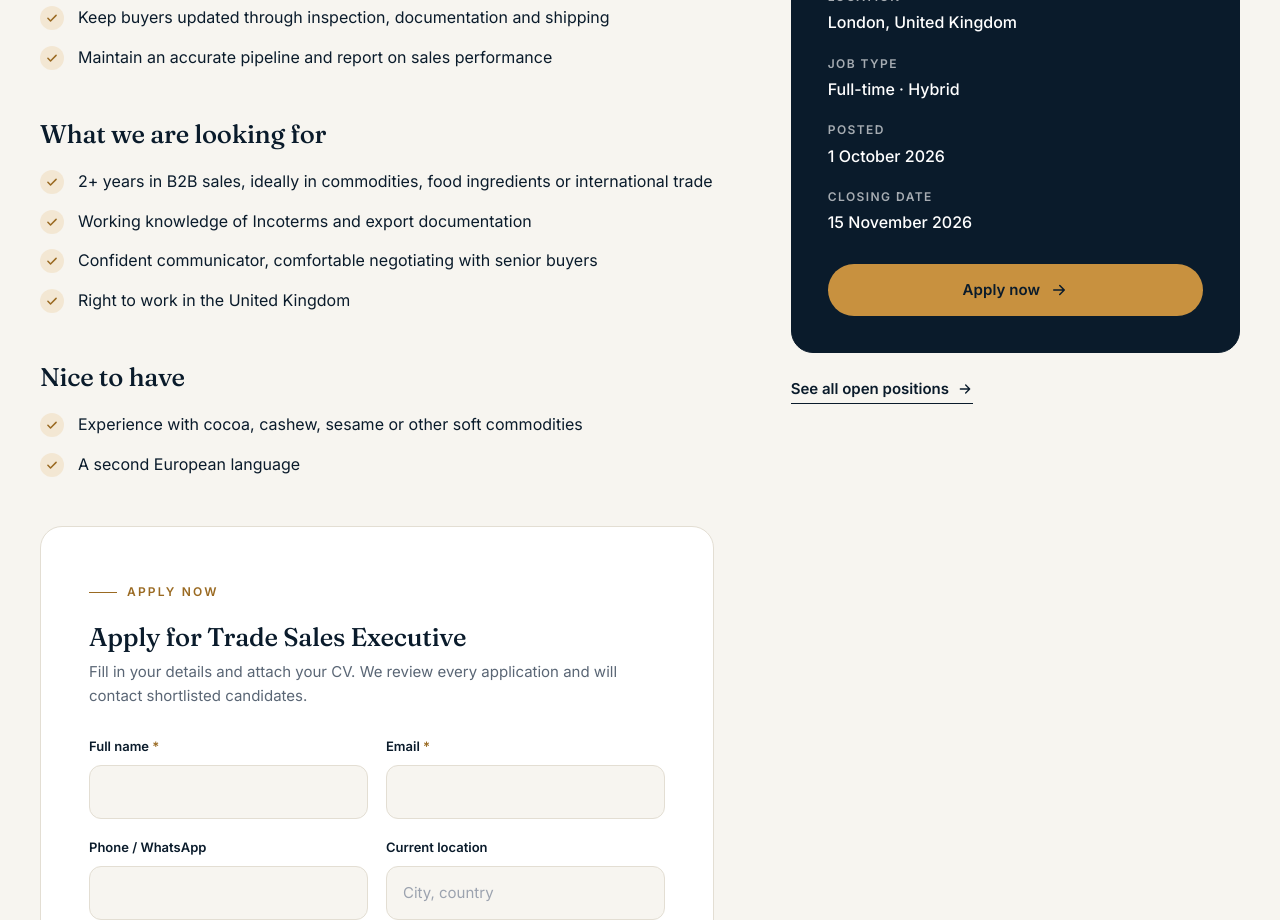
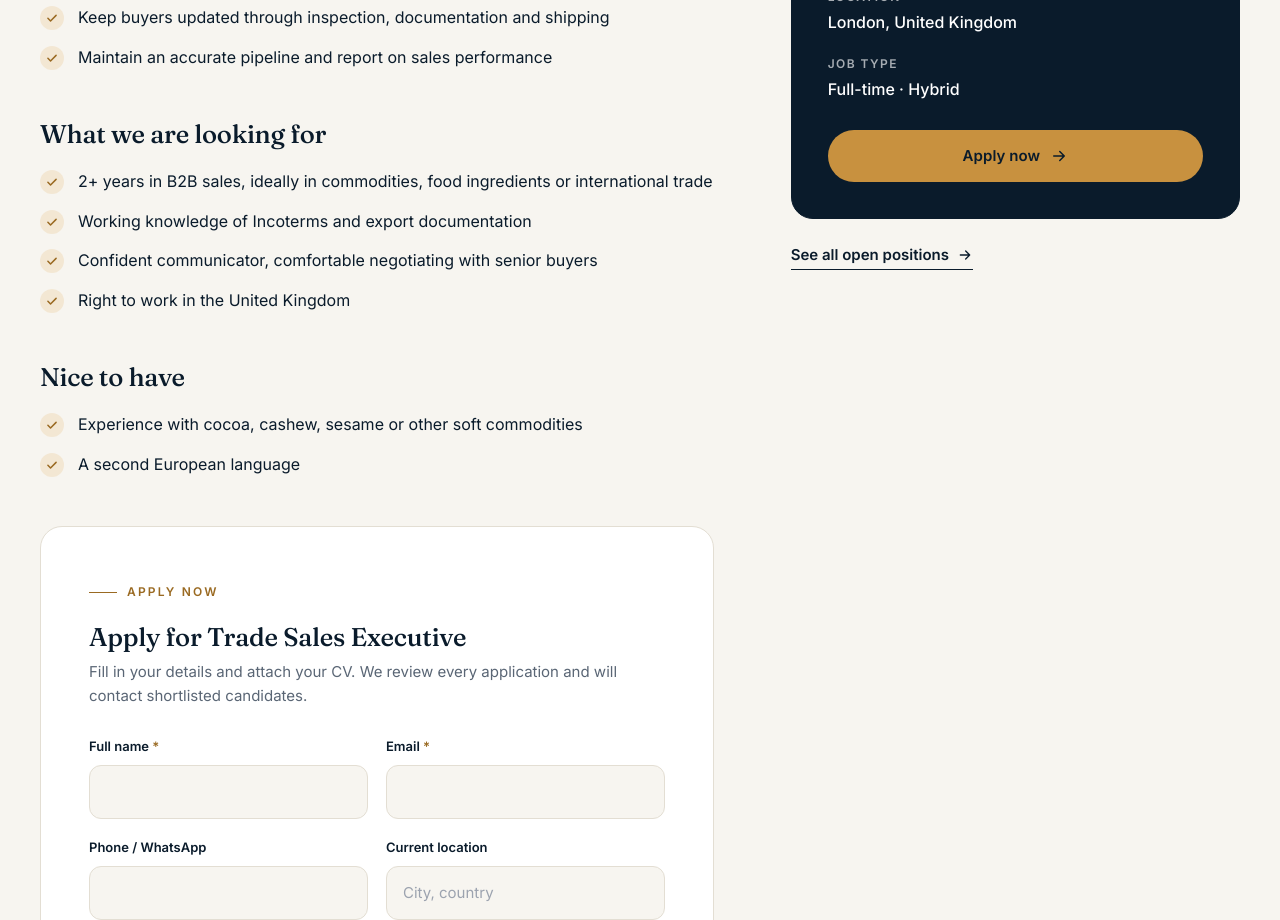
Before and after one commit to tekflux/tal-storefront, a Next.js app: page /careers/trade-sales-executive-london in a window 1280 px wide. Shown: the part 980-1900 px from the top of the page. Built offline with nearby package versions, Linux system fonts and the light colour scheme.

Commit message:
Initial commit

```diff
--- a/app/(site)/careers/[slug]/page.tsx
+++ b/app/(site)/careers/[slug]/page.tsx
@@ -24,9 +24,6 @@ export async function generateMetadata({ params }: { params: Promise<Params> }):
     alternates: { canonical: `/careers/${job.slug}` },
   }
 }
-
-const formatDate = (iso: string) =>
-  new Date(`${iso}T00:00:00Z`).toLocaleDateString('en-GB', { day: 'numeric', month: 'long', year: 'numeric', timeZone: 'UTC' })
 
 export default async function JobPage({ params }: { params: Promise<Params> }) {
   const job = getJob((await params).slug)
@@ -64,8 +61,6 @@ export default async function JobPage({ params }: { params: Promise<Params> }) {
     { label: 'Department', value: job.department },
     { label: 'Location', value: job.location },
     { label: 'Job type', value: `${job.type} · ${job.workplace}` },
-    { label: 'Posted', value: formatDate(job.posted) },
-    ...(job.closes ? [{ label: 'Closing date', value: formatDate(job.closes) }] : []),
   ]
 
   const sections = [
--- a/app/(site)/careers/page.tsx
+++ b/app/(site)/careers/page.tsx
@@ -50,7 +50,7 @@ export default function CareersPage() {
             </div>
             <p className="lead">
               {openJobs.length > 0
-                ? `${openJobs.length} open ${openJobs.length === 1 ? 'role' : 'roles'} across our London and Kano offices.`
+                ? `${openJobs.length} open ${openJobs.length === 1 ? 'role' : 'roles'} in ${[...new Set(openJobs.map(j => j.location.split(',')[0]))].join(' and ')}.`
                 : 'There are no open roles right now. You are welcome to send an open application below.'}
             </p>
           </div>
```
